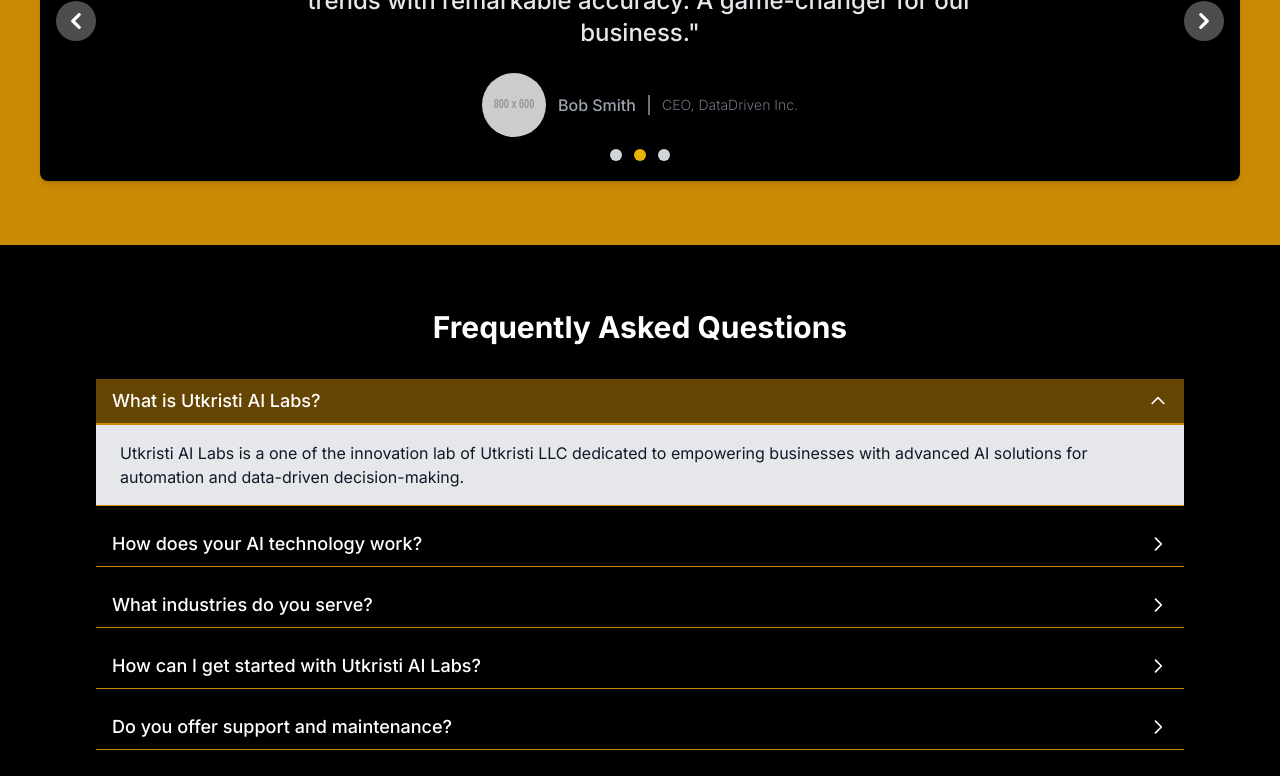
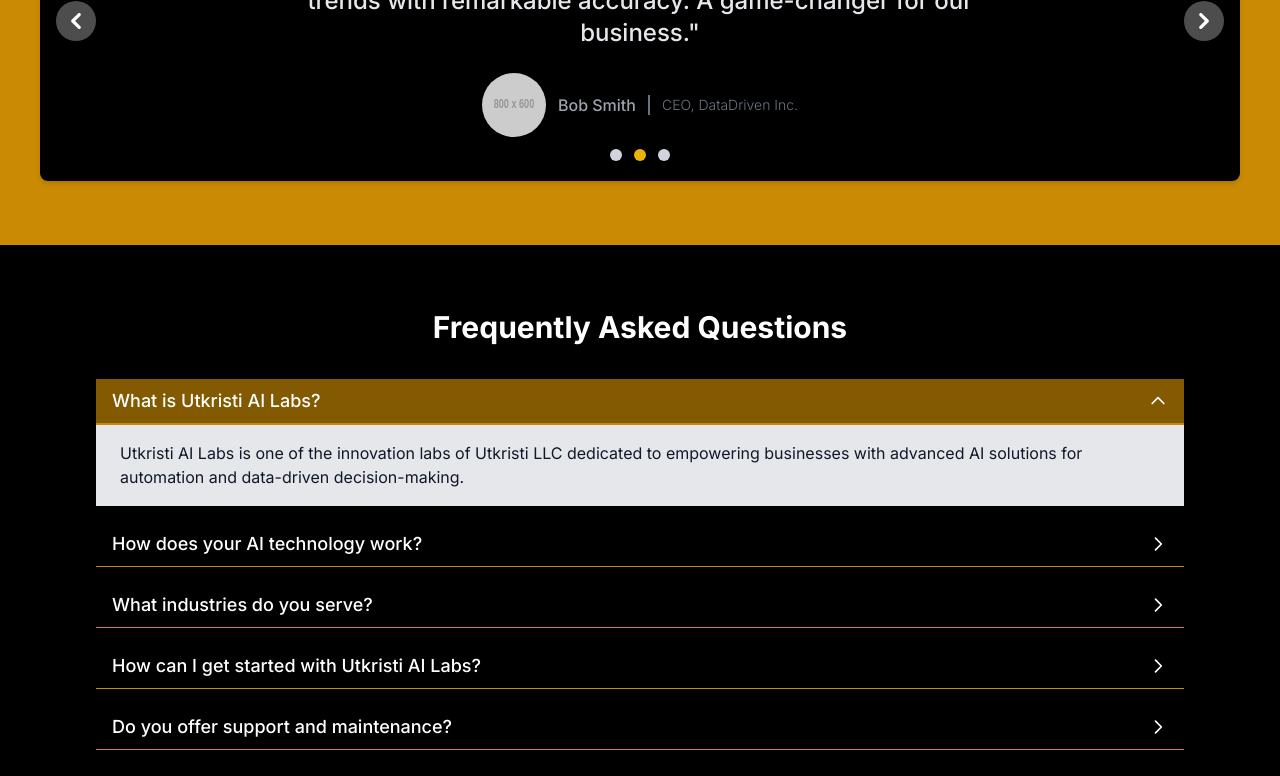
Before and after one commit to utkarsh-1912/utai-build, a Next.js app: page / in a window 1280 px wide. Both pictures are taken after a click on the button "What is Utkristi AI Labs?". Shown: the part 1251-2027 px from the top of the page. Built offline with nearby package versions, Linux system fonts and the light colour scheme.

Commit message:
faq-ui-issue-res

```diff
--- a/components/mainFaqs.js
+++ b/components/mainFaqs.js
@@ -3,7 +3,7 @@ import { useState } from 'react';
 const faqs = [
   {
     question: 'What is Utkristi AI Labs?',
-    answer: 'Utkristi AI Labs is a one of the innovation lab of Utkristi LLC dedicated to empowering businesses with advanced AI solutions for automation and data-driven decision-making.',
+    answer: 'Utkristi AI Labs is one of the innovation labs of Utkristi LLC dedicated to empowering businesses with advanced AI solutions for automation and data-driven decision-making.',
   },
   {
     question: 'How does your AI technology work?',
@@ -38,13 +38,18 @@ const MainFaqs = () => {
         </h2>
         <div className="w-[95vw] md:w-[85vw] mx-auto space-y-4">
           {faqs.map((faq, index) => (
-            <div key={index} className="border-b focus:border border-yellow-600 focus:rounded-sm">
+            <div
+              key={index}
+              className={`border-b transition-all duration-500 ${openIndex === index ? 'bg-yellow-600/30' : 'border-yellow-600 focus:rounded-sm'}`}
+            >
               <button
-                className="w-full px-3 sm:px-4 py-2 text-left text-white focus:bg-yellow-600/50 flex justify-between items-center focus:outline-none"
+                className={`w-full px-3 sm:px-4 py-2 text-left text-white flex justify-between items-center focus:outline-none ${
+                  openIndex === index ? 'bg-yellow-600/50' : ''
+                }`}
                 onClick={() => toggleFAQ(index)}
               >
                 <h3 className="text-lg font-medium">{faq.question}</h3>
-                <span className={`transition-transform transition-300 ${openIndex === index ? 'rotate-180' : 'rotate-90'}`}>
+                <span className={`transition-transform transform duration-300 ${openIndex === index ? 'rotate-180' : 'rotate-90'}`}>
                   {/* SVG for arrow */}
                   <svg
                     className="w-5 h-5 text-white"
@@ -63,9 +68,13 @@ const MainFaqs = () => {
                 </span>
               </button>
               <div
-                className={`px-6 py-4 bg-gray-200 border-t-2 border-t-yellow-600 text-left text-gray-900 ${openIndex === index ? 'block' : 'hidden'}`}
+                className={`overflow-y-auto transition-all ease-in-out duration-500 ${
+                  openIndex === index ? ' opacity-100' : 'max-h-0 opacity-0'
+                }`}
               >
-                {faq.answer}
+                <div className="px-6 py-4 bg-gray-200 text-left text-gray-900 border-t-2 border-t-yellow-600">
+                  {faq.answer}
+                </div>
               </div>
             </div>
           ))}
```
